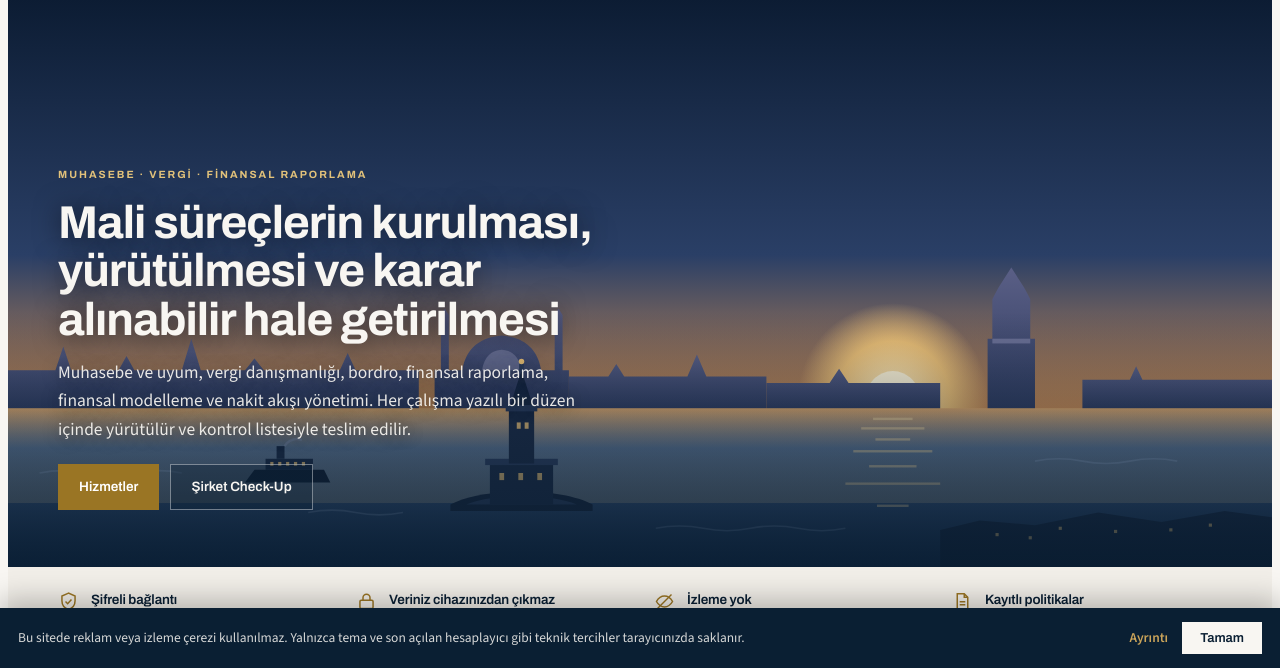
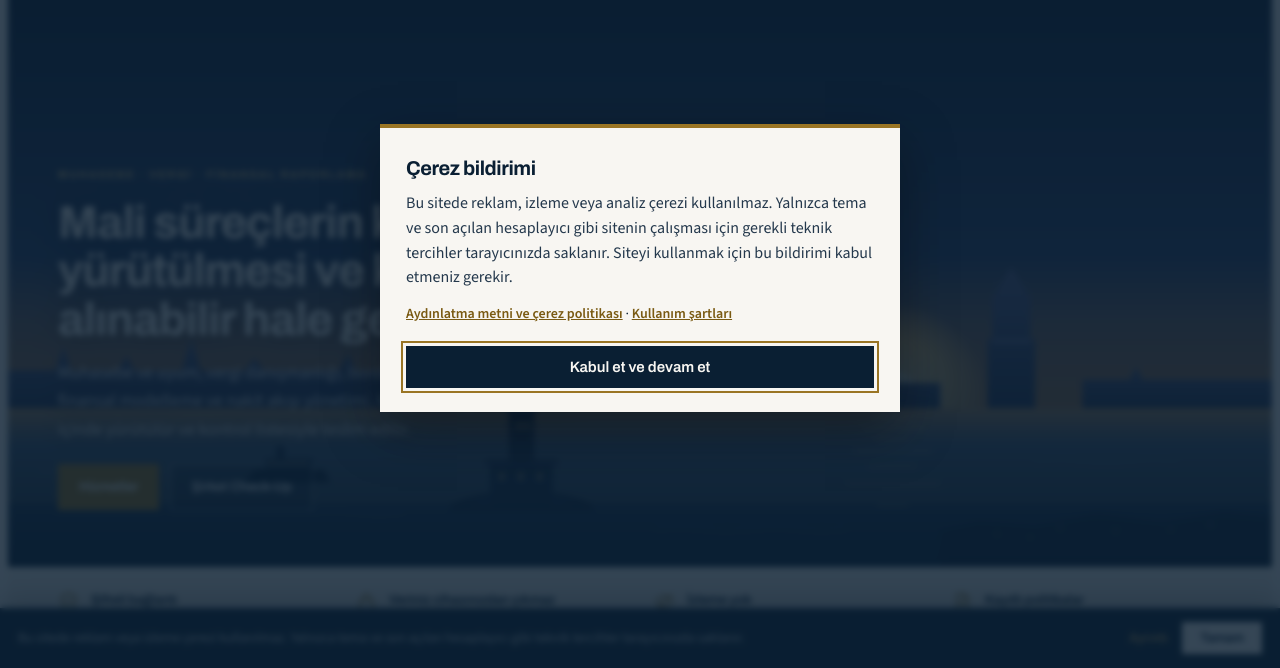
Before and after one commit to mithatsmmmofis-spec/mgconsulting, a plain HTML site: page index.html in a window 1280 px wide. Shown: the part 132-800 px from the top of the page. Drawn offline with Linux system fonts and the light colour scheme.

Commit message:
Cerez onay ekrani: kabul edilmeden siteye girilmez
- assets/onay.js: tam ekran bildirim, arka sayfa kilitli, TR/EN, kabul mg-ck anahtarinda.
- Ana sayfa, hesaplamalar, asistan, check-up, 404 ve tum yazilara eklendi.
- Aydinlatma metni ve kullanim sartlari kabulden once okunabilsin diye kapsam disi.
- Aydinlatma metninde saklanan bilgi "cerez bildirimini kabul ettiginiz bilgisi" olarak guncellendi.

Co-Authored-By: Claude Opus 5.5 <noreply@anthropic.com>

```diff
--- a/assets/kvkk.js
+++ b/assets/kvkk.js
@@ -58,7 +58,7 @@
    {t:["Cookies","Çerezler"],
     p:[["This site uses no advertising, tracking or analytics cookies and no third-party tracking scripts.","Bu sitede reklam, izleme veya analiz çerezi ile üçüncü taraf izleme kodu kullanılmaz."],
        ["Page views are counted in aggregate: when a page opens, the browser sends the page address and the domain of the site you came from, once, to the site's counter running on Cloudflare. No cookie is set, no identifier is created and nothing is stored about you; only the number of requests appears in the server's traffic statistics.","Sayfa görüntülemeleri toplu olarak sayılır: bir sayfa açıldığında tarayıcı, sayfa adresini ve geldiğiniz sitenin alan adını Cloudflare üzerinde çalışan site sayacına bir kez iletir. Çerez bırakılmaz, kimlik oluşturulmaz, hakkınızda hiçbir şey saklanmaz; yalnızca istek sayısı sunucu trafik istatistiğinde görünür."],
-       ["Technically necessary preferences are kept in your browser's local storage, not transmitted to any server: the light or dark theme, the calculator you last opened, and the fact that you closed the notice bar. You can clear them at any time from your browser settings.","Teknik olarak gerekli tercihler, hiçbir sunucuya iletilmeden tarayıcınızın yerel deposunda tutulur: açık veya koyu tema, en son açtığınız hesaplayıcı ve bilgilendirme şeridini kapattığınız bilgisi. Bunları tarayıcı ayarlarınızdan istediğiniz zaman silebilirsiniz."],
+       ["Technically necessary preferences are kept in your browser's local storage, not transmitted to any server: the light or dark theme, the calculator you last opened, and the fact that you accepted the cookie notice. You can clear them at any time from your browser settings.","Teknik olarak gerekli tercihler, hiçbir sunucuya iletilmeden tarayıcınızın yerel deposunda tutulur: açık veya koyu tema, en son açtığınız hesaplayıcı ve çerez bildirimini kabul ettiğiniz bilgisi. Bunları tarayıcı ayarlarınızdan istediğiniz zaman silebilirsiniz."],
        ["Fonts are served from the site itself; no connection is made to Google Fonts or any other font service.","Yazı tipleri sitenin kendi dosyalarından yüklenir; Google Fonts veya başka bir yazı tipi hizmetine bağlanılmaz."]]},
 
    {t:["MG Assistant (AI guide)","MG Asistan (yapay zekâ rehberi)"],
--- /dev/null
+++ b/assets/onay.js
@@ -0,0 +1,77 @@
+/* Cerez onay ekrani: kabul edilmeden siteye girilmez.
+   Kabul bilgisi tarayicida "mg-ck" anahtarinda tutulur (eski bilgilendirme seridiyle ayni anahtar).
+   Aydinlatma metni ve kullanim sartlari sayfalarinda bu betik yuklenmez; metinler kabulden once okunabilir. */
+(function(){
+  var KEY="mg-ck";
+  try{ if(localStorage.getItem(KEY)==="1") return; }catch(e){}
+
+  var T={
+    tr:{h:"Çerez bildirimi",
+        p:"Bu sitede reklam, izleme veya analiz çerezi kullanılmaz. Yalnızca tema ve son açılan hesaplayıcı gibi sitenin çalışması için gerekli teknik tercihler tarayıcınızda saklanır. Siteyi kullanmak için bu bildirimi kabul etmeniz gerekir.",
+        a:"Aydınlatma metni ve çerez politikası", u:"Kullanım şartları", b:"Kabul et ve devam et"},
+    en:{h:"Cookie notice",
+        p:"This site uses no advertising, tracking or analytics cookies. Only technical preferences needed for the site to work, such as the theme and the calculator you last opened, are kept in your browser. You must accept this notice to use the site.",
+        a:"Data protection notice and cookie policy", u:"Terms of use", b:"Accept and continue"}
+  };
+  function lang(){
+    var h=(location.hash||"").replace("#","").toLowerCase();
+    if(h==="en")return "en";
+    return (document.documentElement.getAttribute("lang")||"tr").slice(0,2)==="en"?"en":"tr";
+  }
+
+  var root=document.documentElement, prevOverflow=root.style.overflow;
+  var others=[];
+  var ov=document.createElement("div");
+  ov.id="mgOnay";
+  ov.setAttribute("role","dialog");
+  ov.setAttribute("aria-modal","true");
+  ov.setAttribute("aria-labelledby","mgOnayH");
+  ov.style.cssText="position:fixed;inset:0;z-index:2147483000;display:flex;align-items:center;justify-content:center;padding:16px;background:rgba(10,31,51,.82);backdrop-filter:blur(3px);-webkit-backdrop-filter:blur(3px)";
+  var box=document.createElement("div");
+  box.style.cssText="max-width:520px;width:100%;background:#F8F6F2;color:#0A1F33;border-top:4px solid #9A7524;padding:28px 26px 24px;box-shadow:0 18px 50px rgba(0,0,0,.35);font:400 16px/1.55 'Source Sans 3','Segoe UI',system-ui,sans-serif";
+  var h=document.createElement("h2"); h.id="mgOnayH";
+  h.style.cssText="margin:0 0 10px;font:700 20px/1.25 'Archivo','Segoe UI',system-ui,sans-serif;color:#0A1F33";
+  var p=document.createElement("p"); p.style.cssText="margin:0 0 14px;color:#24384C";
+  var links=document.createElement("p"); links.style.cssText="margin:0 0 20px;font-size:14px";
+  var la=document.createElement("a"); la.href="/kvkk.html"; la.style.cssText="color:#7A5A12;font-weight:600";
+  var sep=document.createTextNode(" · ");
+  var lu=document.createElement("a"); lu.href="/kullanim-sartlari.html"; lu.style.cssText="color:#7A5A12;font-weight:600";
+  links.appendChild(la); links.appendChild(sep); links.appendChild(lu);
+  var btn=document.createElement("button"); btn.type="button";
+  btn.style.cssText="display:block;width:100%;font:600 15px 'Archivo','Segoe UI',system-ui,sans-serif;background:#0A1F33;color:#F8F6F2;border:0;padding:13px 18px;cursor:pointer";
+  box.appendChild(h); box.appendChild(p); box.appendChild(links); box.appendChild(btn);
+  ov.appendChild(box);
+
+  function fill(){
+    var t=T[lang()];
+    h.textContent=t.h; p.textContent=t.p; la.textContent=t.a; lu.textContent=t.u; btn.textContent=t.b;
+  }
+  function open(){
+    fill();
+    Array.prototype.forEach.call(document.body.children,function(el){
+      if(el!==ov && !el.hasAttribute("inert")){el.setAttribute("inert","");el.setAttribute("aria-hidden","true");others.push(el);}
+    });
+    document.body.appendChild(ov);
+    root.style.overflow="hidden";
+    try{btn.focus({preventScroll:true});}catch(e){btn.focus();}
+  }
+  function accept(){
+    try{localStorage.setItem(KEY,"1");}catch(e){}
+    others.forEach(function(el){el.removeAttribute("inert");el.removeAttribute("aria-hidden");});
+    root.style.overflow=prevOverflow;
+    if(ov.parentNode)ov.parentNode.removeChild(ov);
+    var bar=document.getElementById("ckBar");
+    if(bar){bar.hidden=true;bar.style.display="none";}
+    window.removeEventListener("hashchange",fill);
+  }
+  btn.addEventListener("click",accept);
+  ov.addEventListener("keydown",function(e){
+    if(e.key!=="Tab")return;
+    var f=[la,lu,btn], i=f.indexOf(document.activeElement);
+    e.preventDefault();
+    f[(i+(e.shiftKey?f.length-1:1))%f.length].focus();
+  });
+  window.addEventListener("hashchange",fill);
+
+  if(document.body)open(); else document.addEventListener("DOMContentLoaded",open);
+})();
--- a/index.html
+++ b/index.html
@@ -518,6 +518,7 @@
  <button id="ckOk" type="button" style="font:600 13px 'Archivo',sans-serif;background:#F8F6F2;color:#0A1F33;border:0;padding:9px 18px;cursor:pointer;white-space:nowrap">Tamam</button>
 </div>
 <script src="assets/index.js"></script>
+<script src="/assets/onay.js?v=20261117"></script>
 <script src="assets/hit.js"></script>
 </body>
 </html>
```
Also changed, not shown: 404.html (+1 -0 lines), asistan.html (+1 -0 lines), check-up.html (+1 -0 lines), hesaplamalar.html (+1 -0 lines), kvkk.html (+1 -1 lines), yazilar/binek-otomobil-gider-kisitlamasi-kaydi.html (+1 -0 lines), yazilar/enflasyon-muhasebesi-duzeltme-kaydi.html (+1 -0 lines), yazilar/finansman-gider-kisitlamasi-ornek.html (+1 -0 lines), yazilar/gecici-vergi-2026-donemleri.html (+1 -0 lines), yazilar/index.html (+1 -0 lines), yazilar/kidem-ihbar-tazminati-hesaplama-2026.html (+1 -0 lines).
